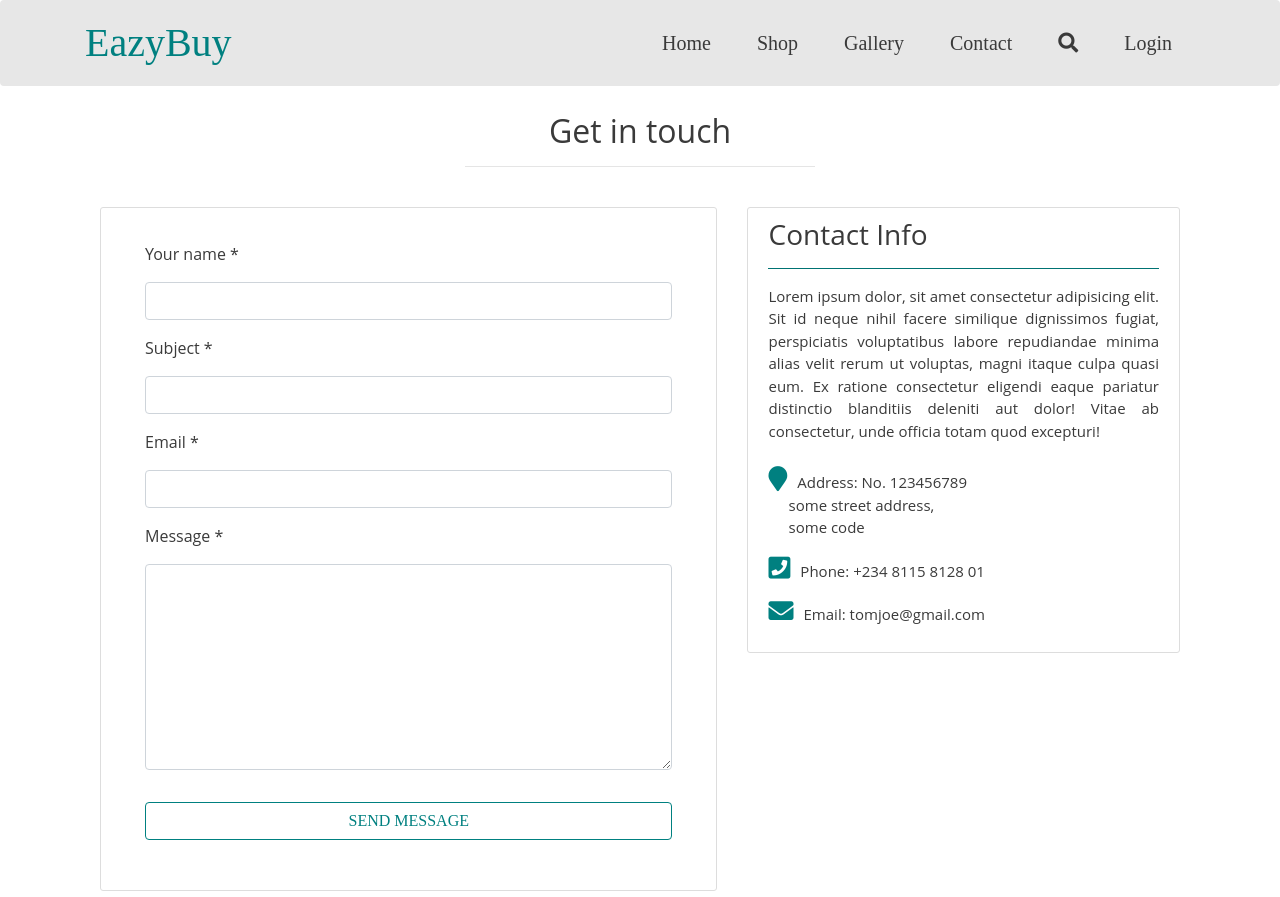
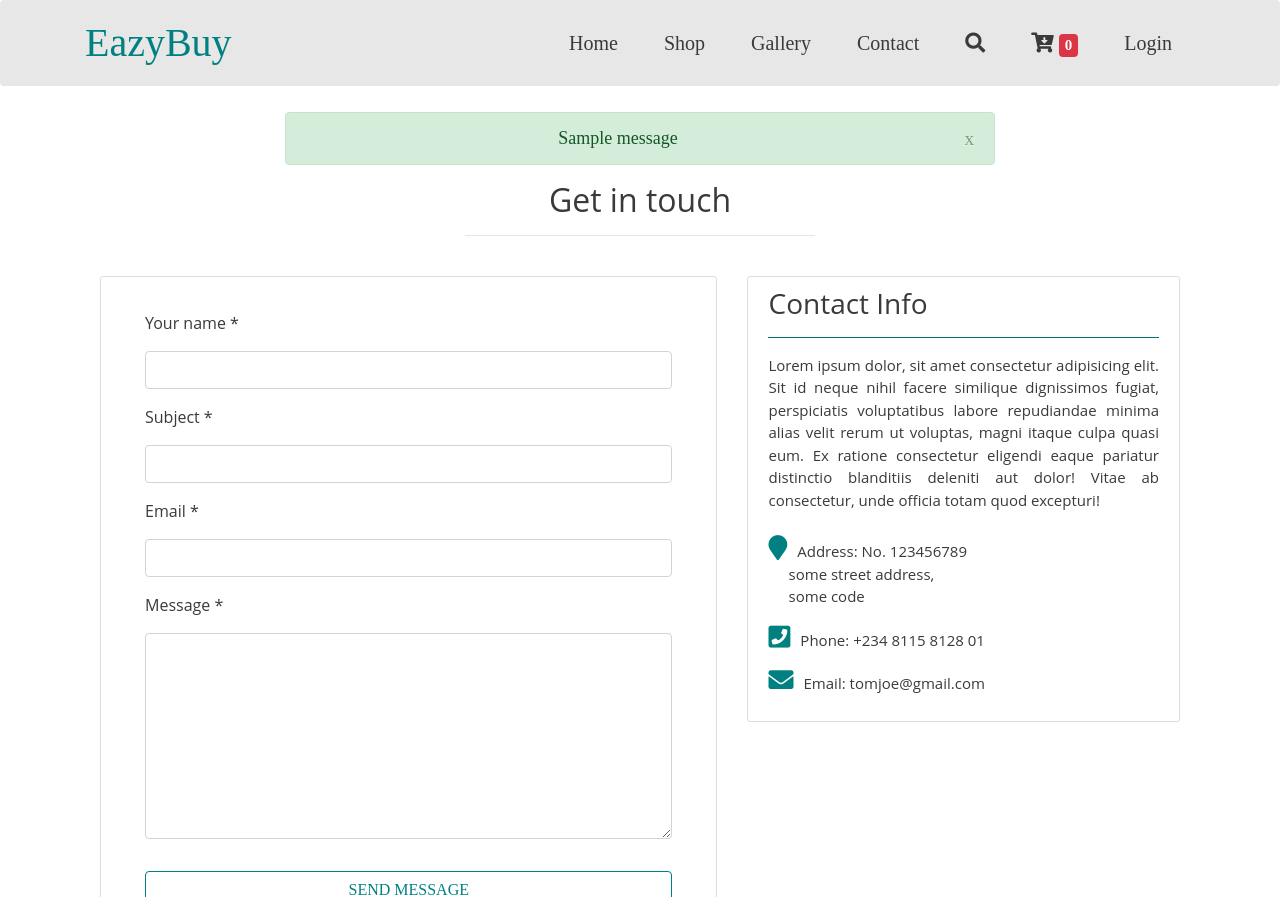
Before and after one commit to Assister2/BuyEazy_Secure, a Django app: page /contact/ in a window 1280 px wide. Shown: the top 897 px of the page. Run offline with Django 3.2, Linux system fonts and the light colour scheme; tables that the repository leaves empty hold one stand-in row (values such as "Sample post"); one stand-in notice (Sample message) is shown; parts of the project's set-up code (start-up, migrations or seed data) failed here and were passed over; some libraries are stand-ins or nearby versions.

Commit message:
added messages to top of container for quick info to users and rearraged the navbar links for better UX

```diff
--- a/main/templates/main/base.html
+++ b/main/templates/main/base.html
@@ -13,6 +13,7 @@
     <title>
         {% block title %} EazyBuy {% endblock %}
     </title>
+    {% block extra_head %} {% endblock extra_head %}
 </head>
 
 <body>
@@ -23,6 +24,15 @@
             <a class="navbar-brand" href="{% url 'index' %}" id="nav_col">
                 <!-- <img src="imgs/logo.png" alt="#" /> -->
                 EazyBuy</a>
+            <ul class="navbar-nav d-block d-lg-none ml-auto">
+                <!-- <li class="nav-item">
+                    <a href="#"><i class="fa fa-cart-arrow-down"></i></a>
+                </li> -->
+                <!-- <a class="nav-link" href="{% url 'cart' %}">
+                    <i class="fa fa-cart-arrow-down"></i>
+                    <span class="badge badge-danger">{{ request.session.cart_data|length }}</span>
+                </a> -->
+            </ul>
             <button class="navbar-toggler" type="button" data-toggle="collapse" data-target="#show-menu"
                 aria-controls="navbarSupportedContent" aria-expanded="false" aria-label="Toggle navigation">
                 <span class="navbar-toggler-icon"></span>
@@ -50,6 +60,12 @@
                         </form>
                     </li>
                     {% if user.is_authenticated %}
+                        <li class="nav-item">
+                            <a class="nav-link" href="{% url 'cart' %}">
+                                <i class="fa fa-cart-arrow-down"></i>
+                                <span class="badge badge-danger">{{ request.session.cart_data|length }}</span>
+                            </a>
+                        </li>
                         <li class="nav-item in_or_up">
                                 <a href="#" class="nav-link dropdown-toggle" id="dropdown09" data-toggle="dropdown"
                                     aria-haspopup="true" aria-expanded="false">
@@ -60,13 +76,13 @@
                                     <a class="nav-link" href="{% url 'logout' %}">Logout</a>
                                 </div>
                         </li>
+                    {% else %}
                         <li class="nav-item">
                             <a class="nav-link" href="{% url 'cart' %}" id="show_cart">
                                 <i class="fa fa-cart-arrow-down"></i>
                                 <span class="badge badge-danger">{{ request.session.cart_data|length }}</span>
                             </a>
                         </li>
-                    {% else %}
                         <li class="nav-item in_or_up">
                             <a class="nav-link">Login</a>
                             <div class="auth_opt text-center">
@@ -81,10 +97,21 @@
     </nav>
 
     <div class="container">
+        <div class="col-md-8 mx-auto my-auto">
+            {% if messages %}
+                {% for message in messages %}
+                <div class="alert alert-{{ message.tags }} alert-dismissible text-center">
+                {{ message }}
+                <button type="button" class="close" data-dismiss="alert" aria-label="close">
+                    <span aria-hidden="true" class="text-"><small>x</small></span>
+                </button>
+                </div>
+                {% endfor%}
+            {% endif %}
+        </div>
         {% block content %}
         {% endblock %}
     </div>
-
     <div class="footer bg-dark">
         <div class="container">
             <div class="row" id='footer'>
@@ -160,6 +187,7 @@
         </div>
     </div>
 
+
     <script src="{% static 'main/js/my_jQuery.js' %}"></script>
     <script src="{% static 'main/js/bootstrap.min.js' %}"></script>
     <script src="{% static 'main/js/slider_range.js' %}"></script>
```
Lines whose indentation alone changed are shown as unchanged.
